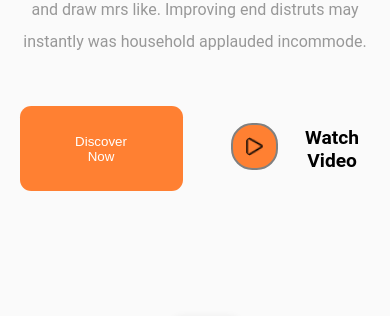
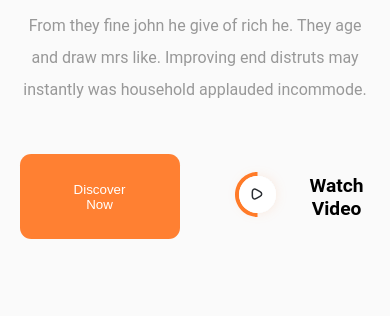
Before and after one commit to MuratOzte/creWin-task, a website: page index.html in a window 390 px wide. Shown: the part 244-560 px from the top of the page. Drawn offline with nearby package versions, Linux system fonts and the light colour scheme.

Commit message:
Update styles for responsive design

```diff
--- a/index.html
+++ b/index.html
@@ -49,7 +49,7 @@
                     <button>Discover Now</button>
                     <div class="video-button">
                         <div class="rounded-button">
-                            <img src="./assets/play-button.png" />
+                            <img src="./assets/play-button.svg" />
                         </div>
                         <p class="watch-video-text">Watch Video</p>
                     </div>
--- a/styles/feedback.scss
+++ b/styles/feedback.scss
@@ -40,9 +40,11 @@ $gray-text: #989898;
         display: flex;
         flex-direction: row;
         align-items: center;
-        justify-content: center;
         gap: 2rem;
         margin-top: 2rem;
+        @media screen and (max-width: 768px) {
+            justify-content: center;
+        }
         .img-container {
             img {
                 width: 60px;
--- a/styles/footer.scss
+++ b/styles/footer.scss
@@ -39,7 +39,7 @@ footer {
             font-size: 24px;
             @media screen and (max-width: 768px) {
                 font-size: 12px;
-                text-align: center;
+                text-align: left;
             }
         }
         ul {
@@ -47,7 +47,7 @@ footer {
             padding: 0.2rem;
             @media screen and (max-width: 768px) {
                 font-size: 10px;
-                text-align: center;
+                text-align: left;
             }
             li {
                 margin: 1rem 0;
--- a/styles/hero.scss
+++ b/styles/hero.scss
@@ -22,6 +22,7 @@ $gray-text: #989898;
         @media screen and (max-width: 768px) {
             width: 100%;
             text-align: center;
+            margin-top: 3rem;
         }
 
         .primary-text {
@@ -72,14 +73,6 @@ $gray-text: #989898;
             align-items: center;
             gap: 1rem;
             cursor: pointer;
-            img {
-                width: 1.2rem;
-                height: 1.2rem;
-                border: 2px solid gray;
-                padding: 12px;
-                border-radius: 45%;
-                background-color: #ff8032;
-            }
             .watch-video-text {
                 font-size: 1.2rem;
                 font-weight: 600;
```
Also changed, not shown: assets/play-button.png (deleted), assets/play-button.svg (added), main.css, 1 other file.
